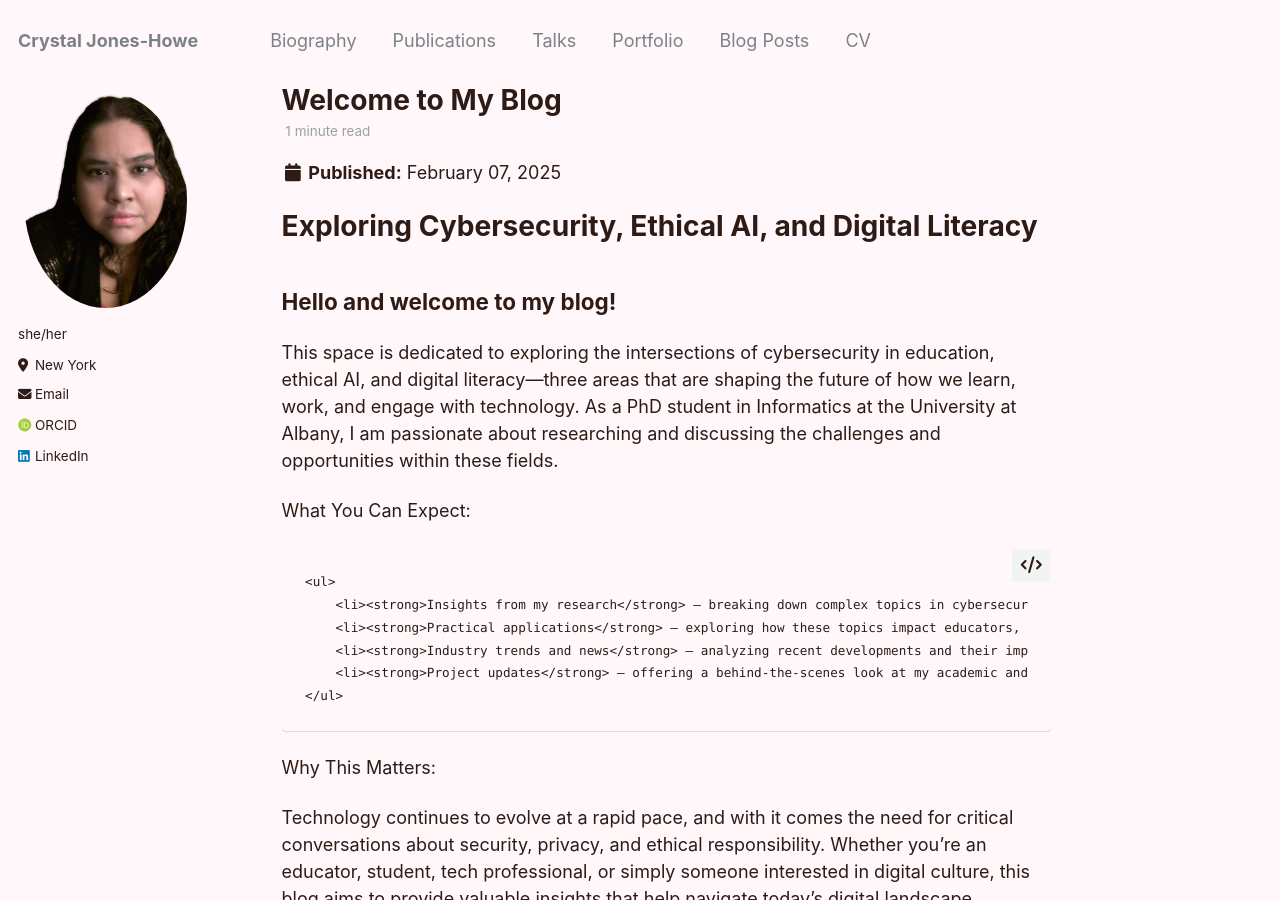
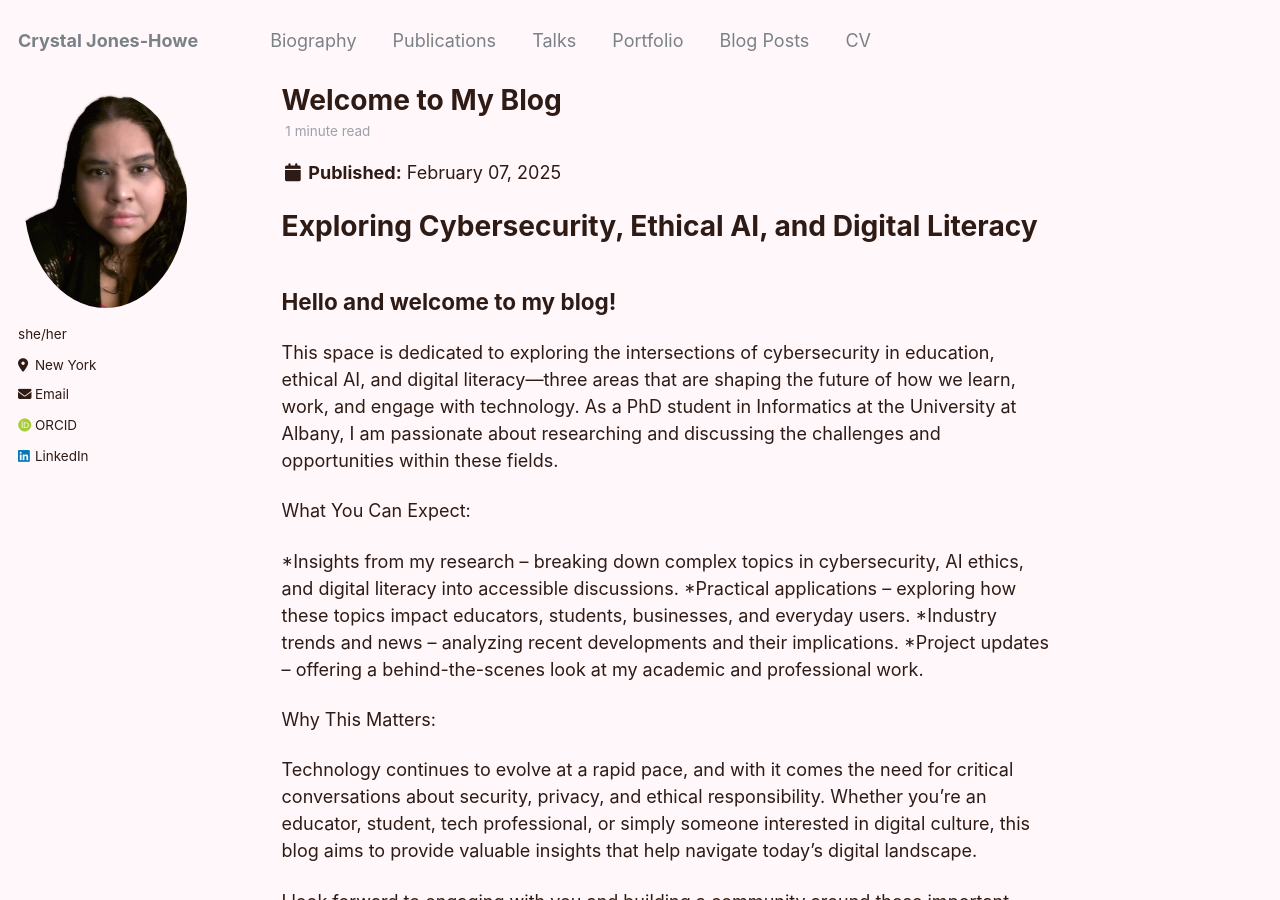
Before and after one commit to cjoneshowe/cjoneshowe.github.io, a Jekyll site: the page built from _posts/2025-02-07-welcome.md, in a window 1280 px wide and 900 px high. Built offline with Jekyll 4.4.1, drawn with Linux system fonts in a browser that asks for light colours; some web fonts are replaced.

Commit message:
Update 2025-02-07-welcome.md
Probably should learn some .md

```diff
--- a/_posts/2025-02-07-welcome.md
+++ b/_posts/2025-02-07-welcome.md
@@ -19,12 +19,11 @@ This space is dedicated to exploring the intersections of cybersecurity in educa
 
 What You Can Expect:
 
-    <ul>
-        <li><strong>Insights from my research</strong> – breaking down complex topics in cybersecurity, AI ethics, and digital literacy into accessible discussions.</li>
-        <li><strong>Practical applications</strong> – exploring how these topics impact educators, students, businesses, and everyday users.</li>
-        <li><strong>Industry trends and news</strong> – analyzing recent developments and their implications.</li>
-        <li><strong>Project updates</strong> – offering a behind-the-scenes look at my academic and professional work.</li>
-    </ul>
+*Insights from my research – breaking down complex topics in cybersecurity, AI ethics, and digital literacy into accessible discussions.
+*Practical applications – exploring how these topics impact educators, students, businesses, and everyday users.
+*Industry trends and news – analyzing recent developments and their implications.
+*Project updates – offering a behind-the-scenes look at my academic and professional work.
+
 
 Why This Matters:
 
```
